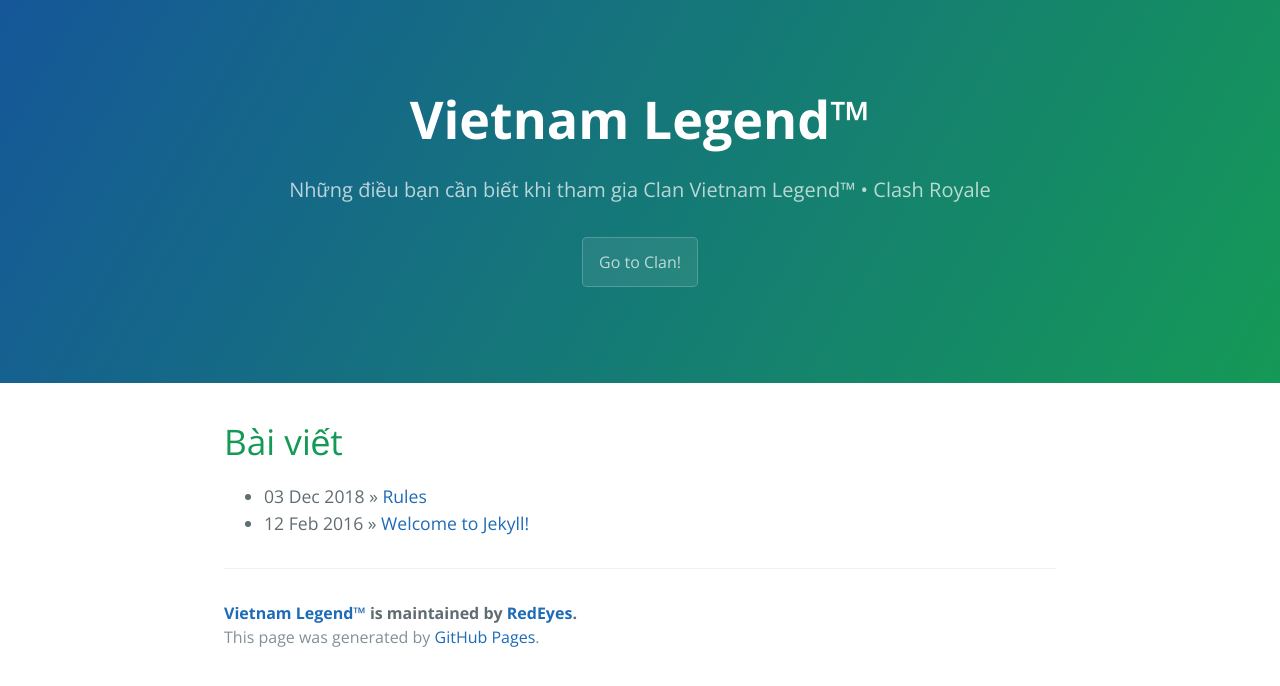
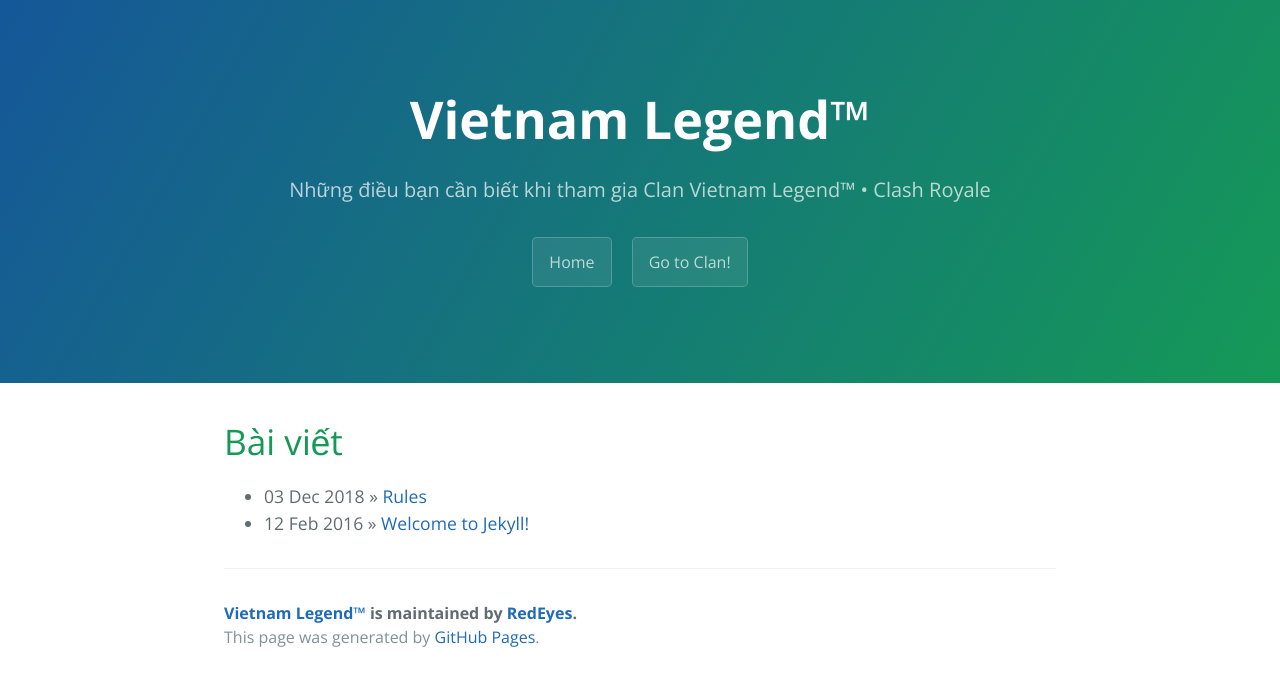
Before and after one commit to r1verONE/r1verOne.github.io, a Jekyll site: the page built from index.html, in a window 1280 px wide. Shown: the top 686 px of the page. Built offline with Jekyll 4.4.1, drawn with Linux system fonts in a browser that asks for light colours; the list of posts is cut into pages by our own code.

Commit message:
Update page-header.html

```diff
--- a/_includes/page-header.html
+++ b/_includes/page-header.html
@@ -1,5 +1,6 @@
 <section class="page-header">
   <h1 class="project-name">{{ site.title }}</h1>
   <h2 class="project-tagline">{{ site.tagline }}</h2>
+  <a href="https://r1verone.github.io/" class="btn">Home</a>
   <a href="https://www.facebook.com/groups/vlcr2019/" class="btn">Go to Clan!</a>
 </section>
```
